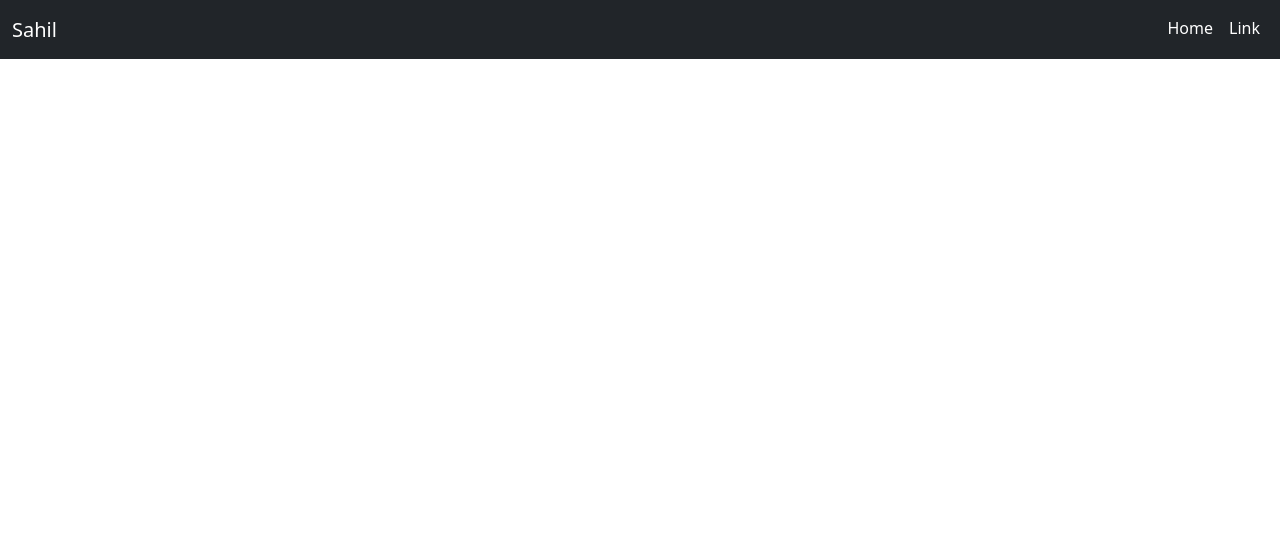
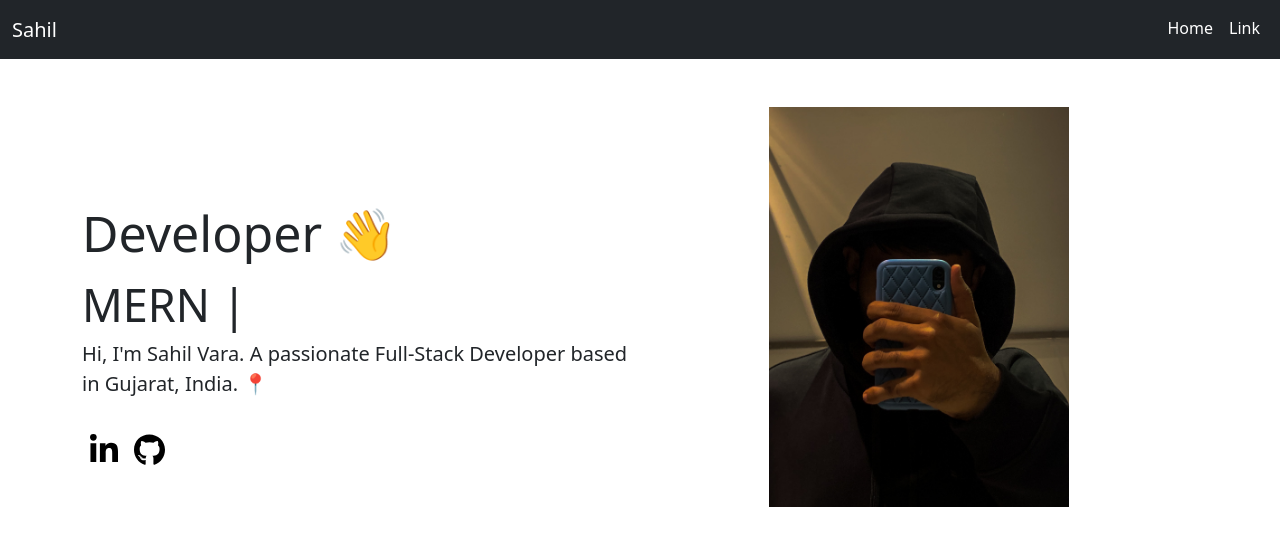
Before and after one commit to SahilEagle/portfolio, a React (Create React App) app: page / in a window 1280 px wide. Shown: the top 546 px of the page. Built offline with nearby package versions, Linux system fonts and the light colour scheme.

Commit message:
Header Section Completed

```diff
--- a/package.json
+++ b/package.json
@@ -12,6 +12,7 @@
     "react": "^18.2.0",
     "react-dom": "^18.2.0",
     "react-scripts": "5.0.1",
+    "react-typed": "^1.2.0",
     "web-vitals": "^2.1.4"
   },
   "scripts": {
--- a/src/App.css
+++ b/src/App.css
@@ -46,3 +46,15 @@
   border-bottom: 3px solid white !important;
   transition: border-bottom 0.5s ease-in-out;
 }
+
+/* ************************  Typed Text ********************************* */
+.typed-text{
+  font-size: 45px;
+}
+
+#tsparticles{
+  position: absolute;
+  height: 100vh;
+  width: 100vw;
+  z-index: 1;
+}
--- a/src/App.js
+++ b/src/App.js
@@ -1,10 +1,12 @@
 import './App.css';
+import Header from './components/Header';
 import Navbar from './components/Navbar';
 
 function App() {
   return (
     <>
-    <Navbar />
+      <Navbar />
+      <Header />
     </>
   );
 }
--- /dev/null
+++ b/src/components/Header.js
@@ -0,0 +1,35 @@
+import React from 'react';
+import Typed from "react-typed";
+
+const Header = () => {
+    return (
+        <div className="header-wrapper container d-flex flex-row mt-5">
+            <div>
+                <div className="flex-column d-flex justify-content-center align-item-center mt-5">
+                    <div className="mt-5"></div>
+                    <h1 style={{ fontSize: "50px" }}>Developer 👋</h1>
+                    <Typed
+                        className='typed-text'
+                        strings={["Web Design", "Web Development", "MERN Stack", "Full Stack"]}
+                        loop
+                        typeSpeed={40}
+                        backSpeed={50}
+                    />
+                    <p style={{ fontSize: "20px" }}>Hi, I'm Sahil Vara. A passionate Full-Stack Developer based in Gujarat, India. 📍</p>
+                    <div className="d-flex mr-md-5 p-2 gap-3 fs-2">
+
+                        <a className='' href="#"><svg xmlns="http://www.w3.org/2000/svg" height="1em" viewBox="0 0 448 512"><path d="M100.28 448H7.4V148.9h92.88zM53.79 108.1C24.09 108.1 0 83.5 0 53.8a53.79 53.79 0 0 1 107.58 0c0 29.7-24.1 54.3-53.79 54.3zM447.9 448h-92.68V302.4c0-34.7-.7-79.2-48.29-79.2-48.29 0-55.69 37.7-55.69 76.7V448h-92.78V148.9h89.08v40.8h1.3c12.4-23.5 42.69-48.3 87.88-48.3 94 0 111.28 61.9 111.28 142.3V448z" /></svg></a>
+
+                        <a href="#"><svg xmlns="http://www.w3.org/2000/svg" height="1em" viewBox="0 0 496 512"><path d="M165.9 397.4c0 2-2.3 3.6-5.2 3.6-3.3.3-5.6-1.3-5.6-3.6 0-2 2.3-3.6 5.2-3.6 3-.3 5.6 1.3 5.6 3.6zm-31.1-4.5c-.7 2 1.3 4.3 4.3 4.9 2.6 1 5.6 0 6.2-2s-1.3-4.3-4.3-5.2c-2.6-.7-5.5.3-6.2 2.3zm44.2-1.7c-2.9.7-4.9 2.6-4.6 4.9.3 2 2.9 3.3 5.9 2.6 2.9-.7 4.9-2.6 4.6-4.6-.3-1.9-3-3.2-5.9-2.9zM244.8 8C106.1 8 0 113.3 0 252c0 110.9 69.8 205.8 169.5 239.2 12.8 2.3 17.3-5.6 17.3-12.1 0-6.2-.3-40.4-.3-61.4 0 0-70 15-84.7-29.8 0 0-11.4-29.1-27.8-36.6 0 0-22.9-15.7 1.6-15.4 0 0 24.9 2 38.6 25.8 21.9 38.6 58.6 27.5 72.9 20.9 2.3-16 8.8-27.1 16-33.7-55.9-6.2-112.3-14.3-112.3-110.5 0-27.5 7.6-41.3 23.6-58.9-2.6-6.5-11.1-33.3 2.6-67.9 20.9-6.5 69 27 69 27 20-5.6 41.5-8.5 62.8-8.5s42.8 2.9 62.8 8.5c0 0 48.1-33.6 69-27 13.7 34.7 5.2 61.4 2.6 67.9 16 17.7 25.8 31.5 25.8 58.9 0 96.5-58.9 104.2-114.8 110.5 9.2 7.9 17 22.9 17 46.4 0 33.7-.3 75.4-.3 83.6 0 6.5 4.6 14.4 17.3 12.1C428.2 457.8 496 362.9 496 252 496 113.3 383.5 8 244.8 8zM97.2 352.9c-1.3 1-1 3.3.7 5.2 1.6 1.6 3.9 2.3 5.2 1 1.3-1 1-3.3-.7-5.2-1.6-1.6-3.9-2.3-5.2-1zm-10.8-8.1c-.7 1.3.3 2.9 2.3 3.9 1.6 1 3.6.7 4.3-.7.7-1.3-.3-2.9-2.3-3.9-2-.6-3.6-.3-4.3.7zm32.4 35.6c-1.6 1.3-1 4.3 1.3 6.2 2.3 2.3 5.2 2.6 6.5 1 1.3-1.3.7-4.3-1.3-6.2-2.2-2.3-5.2-2.6-6.5-1zm-11.4-14.7c-1.6 1-1.6 3.6 0 5.9 1.6 2.3 4.3 3.3 5.6 2.3 1.6-1.3 1.6-3.9 0-6.2-1.4-2.3-4-3.3-5.6-2z" /></svg></a>
+                    </div>
+
+                </div>
+            </div>
+            <div className="col-6 d-flex justify-content-center align-item-center">
+                <img src="../IMG_0951.jpg" width={300} alt="profile" />
+            </div>
+        </div>
+    )
+}
+
+export default Header
```
Also changed, not shown: public/IMG_0951.jpg (added), 1 other file (tests, documents, lock files or other folders).
